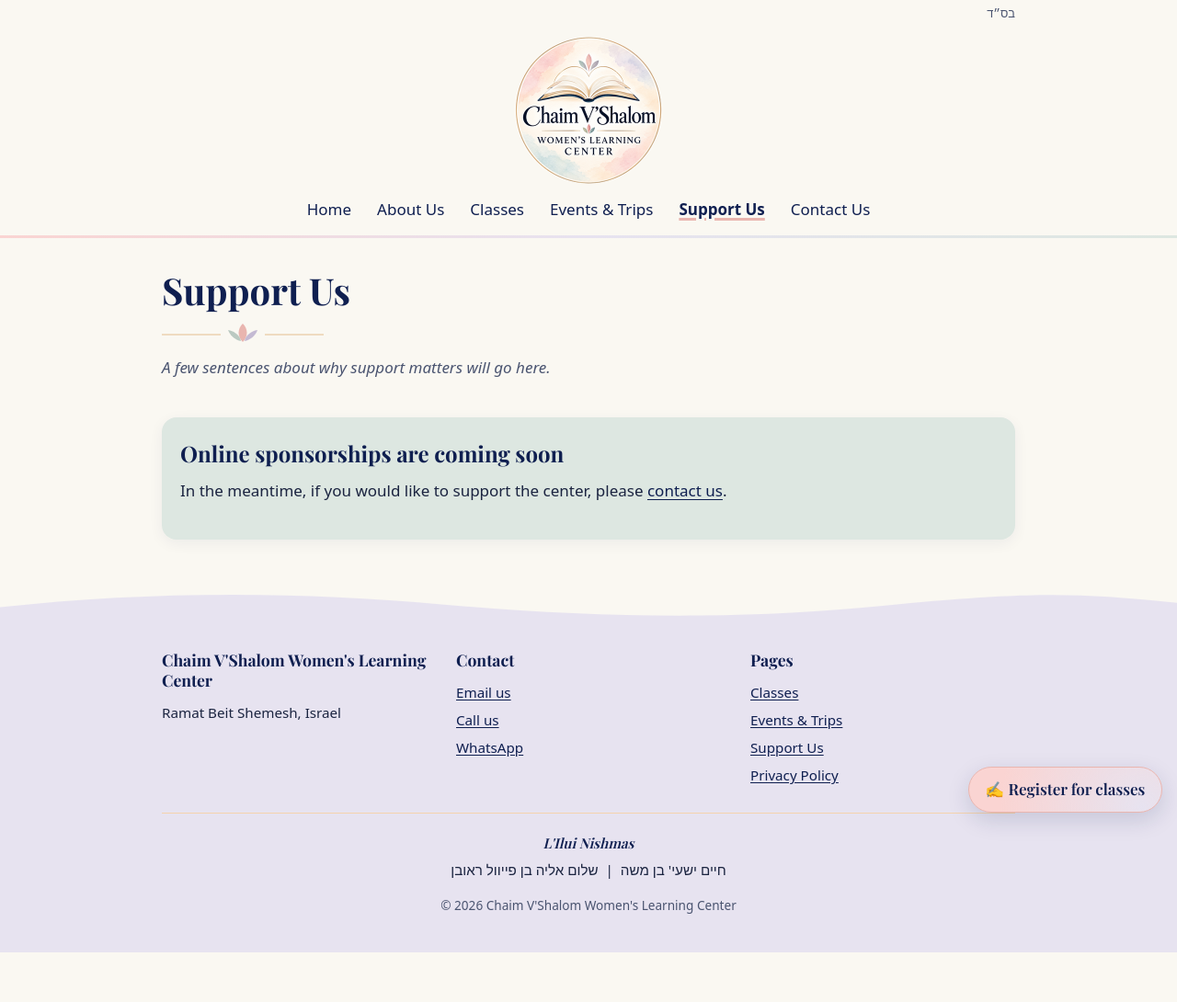
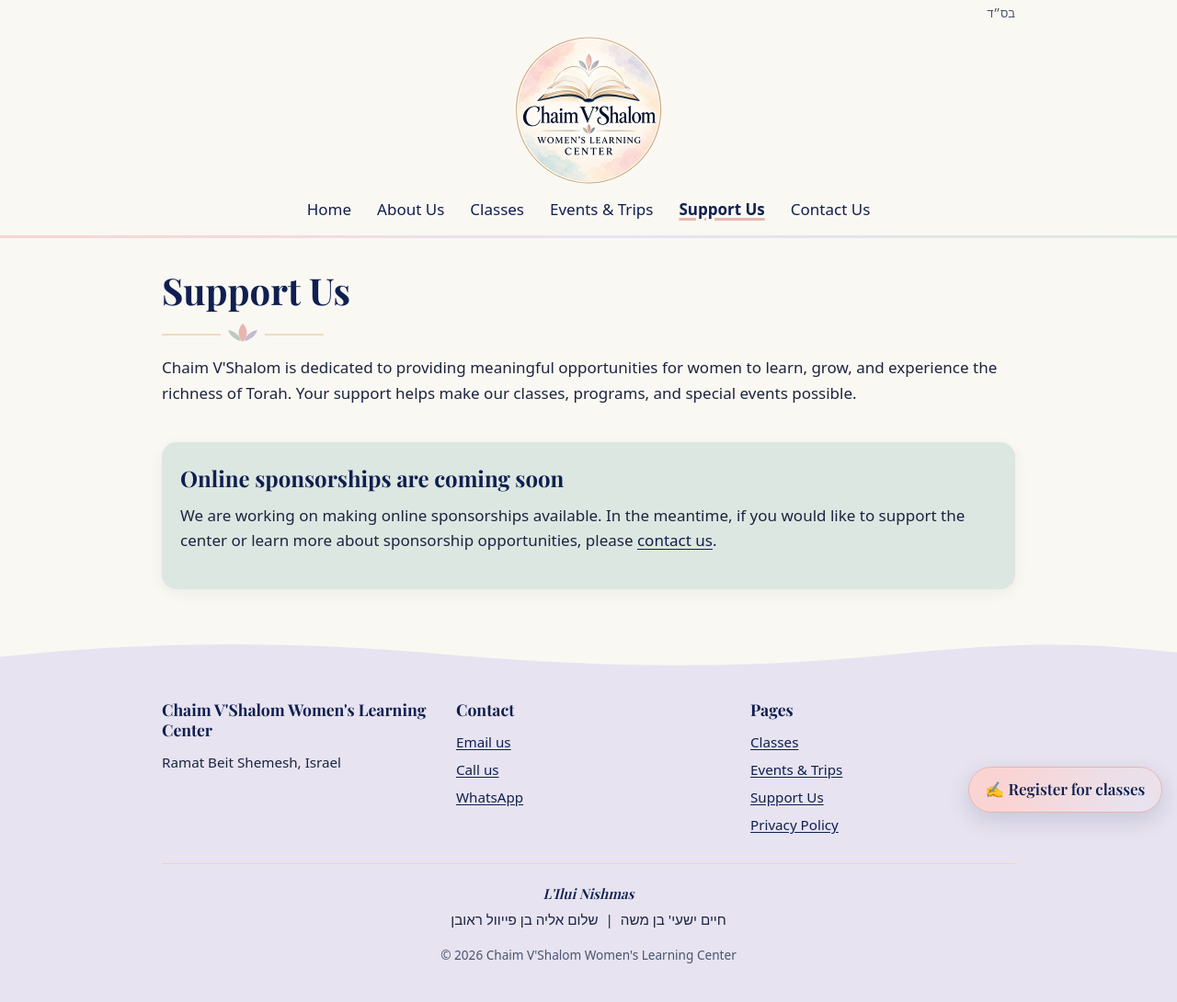
Before and after one commit to mos26613/ChaimVshalom, a Jekyll site: the page built from support.html, in a window 1280 px wide. Shown: the whole page at 92% size. Built offline with Jekyll 4.4.1, drawn with Linux system fonts in a browser that asks for light colours; some web fonts are replaced; before the commit the page ends 1036 px from its top, so only the background shows below that.

Commit message:
Update support.html

```diff
--- a/support.html
+++ b/support.html
@@ -6,10 +6,10 @@
       <h1>Support Us</h1>
 
       <section class="section">
-        <p class="placeholder">A few sentences about why support matters will go here.</p>
+        <p>Chaim V'Shalom is dedicated to providing meaningful opportunities for women to learn, grow, and experience the richness of Torah. Your support helps make our classes, programs, and special events possible.</p>
       </section>
 
       <section class="section band band--sage">
         <h2>Online sponsorships are coming soon</h2>
-        <p>In the meantime, if you would like to support the center, please <a href="contact.html">contact us</a>.</p>
+        <p>We are working on making online sponsorships available. In the meantime, if you would like to support the center or learn more about sponsorship opportunities, please <a href="contact.html">contact us</a>.</p>
       </section>
```
